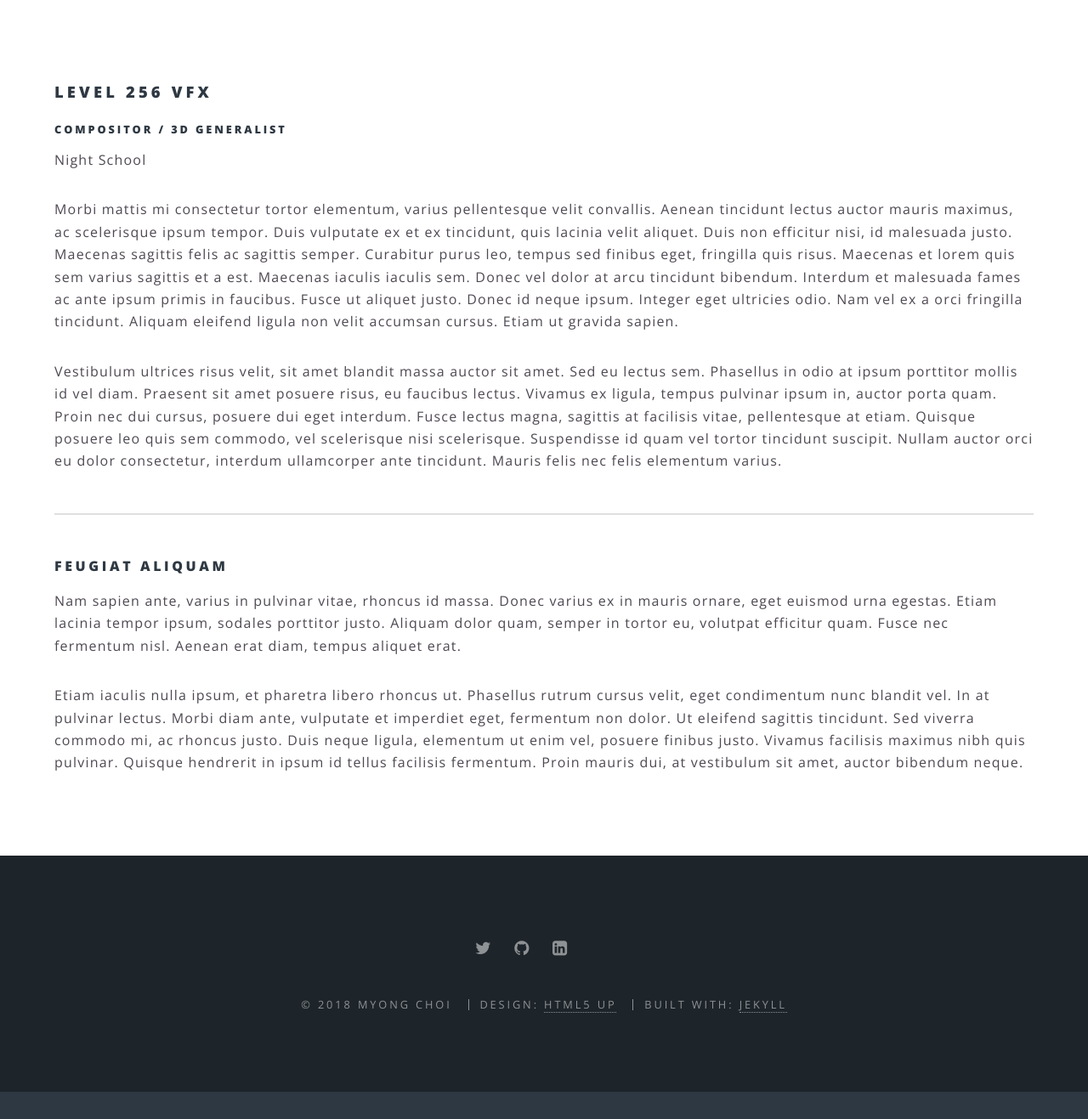
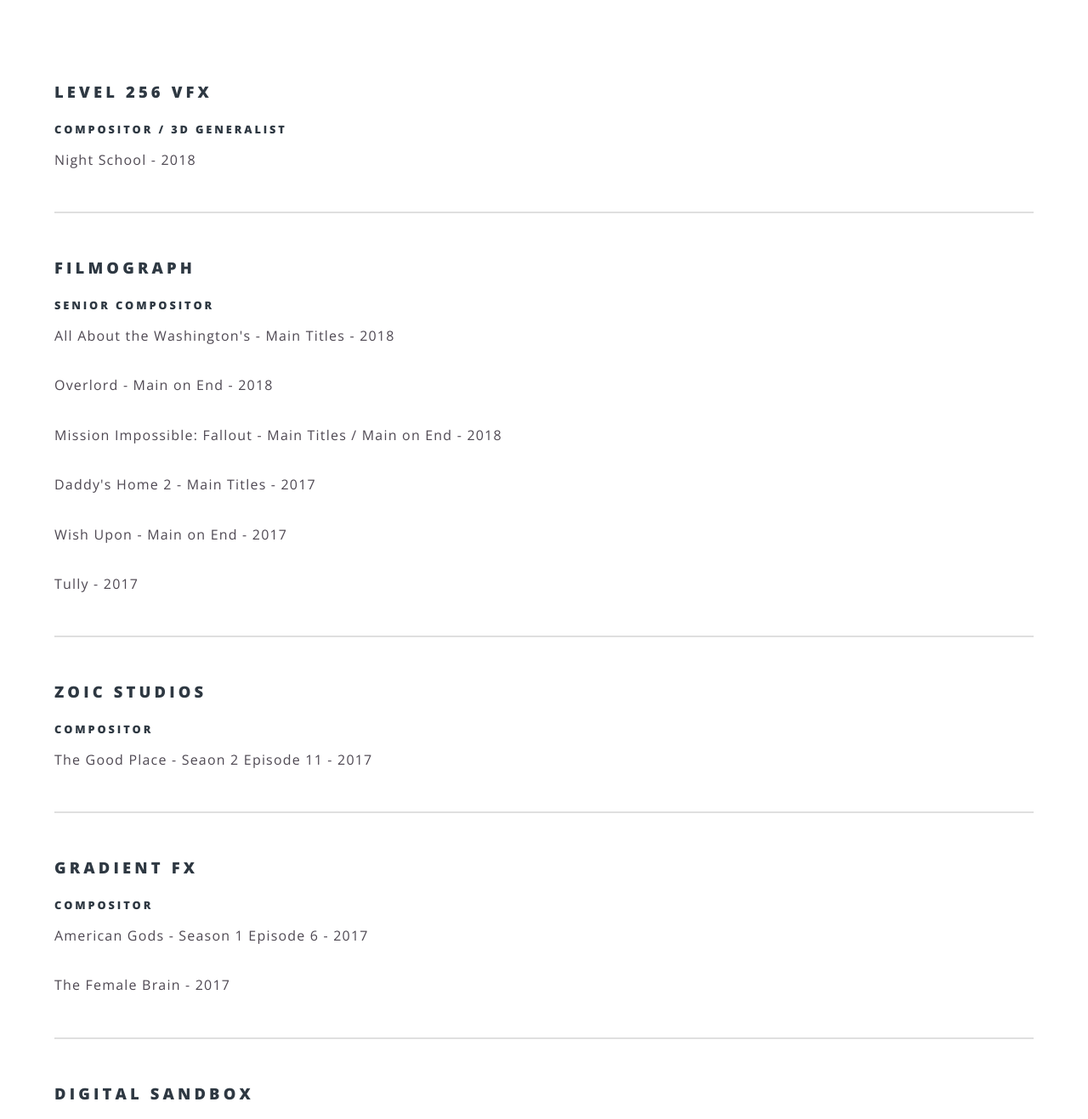
Before and after one commit to myongchoi/myongchoi.github.io, a Jekyll site: the page built from generic.html, in a window 1280 px wide and 1400 px high, scrolled down 314 px, cut to the strip 83-1400 px from the top of the window. Shown: the whole strip at 85% size. Built offline with Jekyll 4.4.1, drawn with Linux system fonts in a browser that asks for light colours; before the commit the page ends 1682 px from its top, so only the background shows below that; some of the changed text lies outside the part shown.

Commit message:
Update generic.html

```diff
--- a/generic.html
+++ b/generic.html
@@ -4,11 +4,34 @@
 ---
 	<h3>Level 256 VFX</h3>
 	<h5>Compositor / 3D Generalist</h5>
-	<p>Night School</p>
+	<p>Night School - 2018</p>
 
-	<p>Morbi mattis mi consectetur tortor elementum, varius pellentesque velit convallis. Aenean tincidunt lectus auctor mauris maximus, ac scelerisque ipsum tempor. Duis vulputate ex et ex tincidunt, quis lacinia velit aliquet. Duis non efficitur nisi, id malesuada justo. Maecenas sagittis felis ac sagittis semper. Curabitur purus leo, tempus sed finibus eget, fringilla quis risus. Maecenas et lorem quis sem varius sagittis et a est. Maecenas iaculis iaculis sem. Donec vel dolor at arcu tincidunt bibendum. Interdum et malesuada fames ac ante ipsum primis in faucibus. Fusce ut aliquet justo. Donec id neque ipsum. Integer eget ultricies odio. Nam vel ex a orci fringilla tincidunt. Aliquam eleifend ligula non velit accumsan cursus. Etiam ut gravida sapien.</p>
-	<p>Vestibulum ultrices risus velit, sit amet blandit massa auctor sit amet. Sed eu lectus sem. Phasellus in odio at ipsum porttitor mollis id vel diam. Praesent sit amet posuere risus, eu faucibus lectus. Vivamus ex ligula, tempus pulvinar ipsum in, auctor porta quam. Proin nec dui cursus, posuere dui eget interdum. Fusce lectus magna, sagittis at facilisis vitae, pellentesque at etiam. Quisque posuere leo quis sem commodo, vel scelerisque nisi scelerisque. Suspendisse id quam vel tortor tincidunt suscipit. Nullam auctor orci eu dolor consectetur, interdum ullamcorper ante tincidunt. Mauris felis nec felis elementum varius.</p>
 	<hr />
-	<h4>Feugiat aliquam</h4>
-	<p>Nam sapien ante, varius in pulvinar vitae, rhoncus id massa. Donec varius ex in mauris ornare, eget euismod urna egestas. Etiam lacinia tempor ipsum, sodales porttitor justo. Aliquam dolor quam, semper in tortor eu, volutpat efficitur quam. Fusce nec fermentum nisl. Aenean erat diam, tempus aliquet erat.</p>
-	<p>Etiam iaculis nulla ipsum, et pharetra libero rhoncus ut. Phasellus rutrum cursus velit, eget condimentum nunc blandit vel. In at pulvinar lectus. Morbi diam ante, vulputate et imperdiet eget, fermentum non dolor. Ut eleifend sagittis tincidunt. Sed viverra commodo mi, ac rhoncus justo. Duis neque ligula, elementum ut enim vel, posuere finibus justo. Vivamus facilisis maximus nibh quis pulvinar. Quisque hendrerit in ipsum id tellus facilisis fermentum. Proin mauris dui, at vestibulum sit amet, auctor bibendum neque.</p>
+
+	<h3>Filmograph</h3>
+	<h5>Senior Compositor</h5>
+	<p>All About the Washington's - Main Titles - 2018</p>
+	<p>Overlord - Main on End - 2018</p>
+	<p>Mission Impossible: Fallout - Main Titles / Main on End - 2018</p>
+	<p>Daddy's Home 2 - Main Titles - 2017</p>
+	<p>Wish Upon - Main on End - 2017</p>
+	<p>Tully - 2017</p>
+
+	<hr />
+
+	<h3>Zoic Studios</h3>
+	<h5>Compositor</h5>
+	<p>The Good Place - Seaon 2 Episode 11 - 2017</p>
+
+	<hr />
+
+	<h3>Gradient FX</h3>
+	<h5>Compositor</h5>
+	<p>American Gods - Season 1 Episode 6 - 2017</p>
+	<p>The Female Brain - 2017</p>
+
+	<hr />
+
+	<h3>Digital Sandbox</h3>
+	<h5>Compositor</h5>
+	<p>A Series of Unfortunate Events - Season 1 Episode 6 - 2016</p>
```
